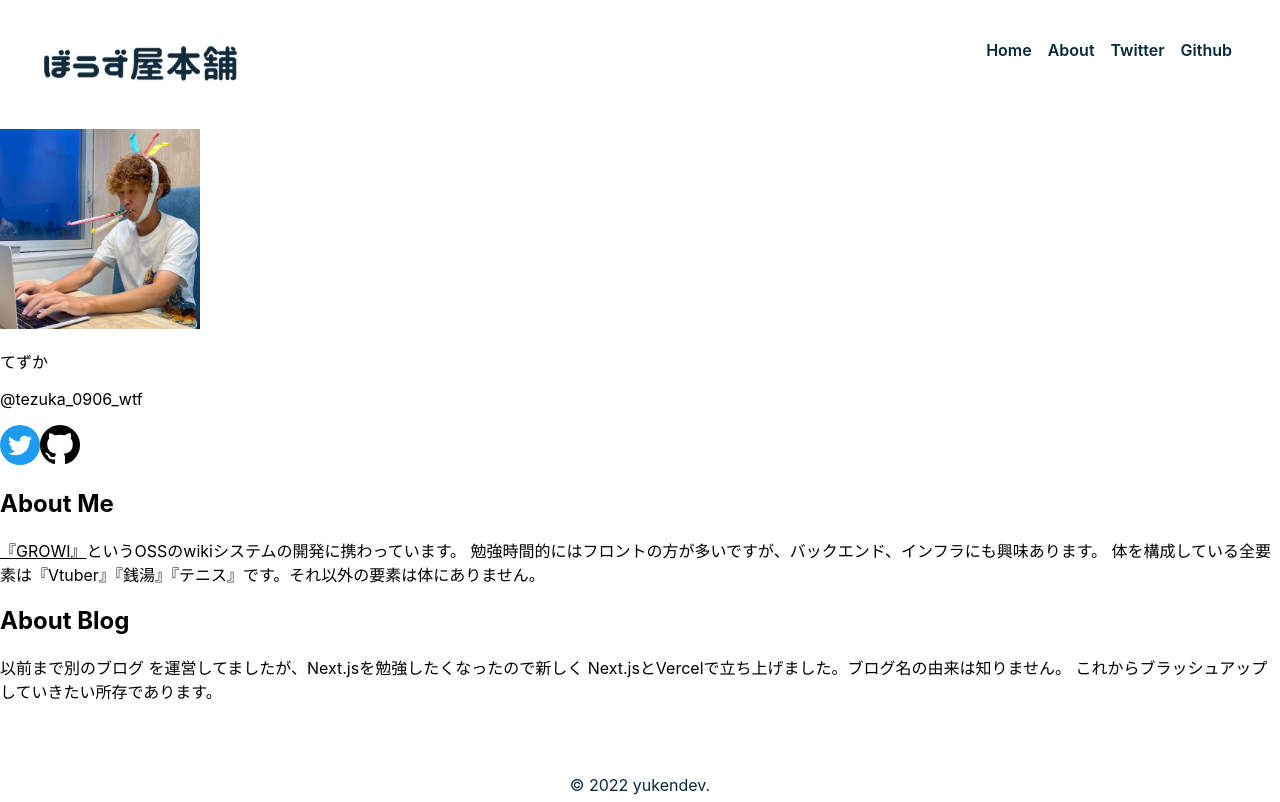
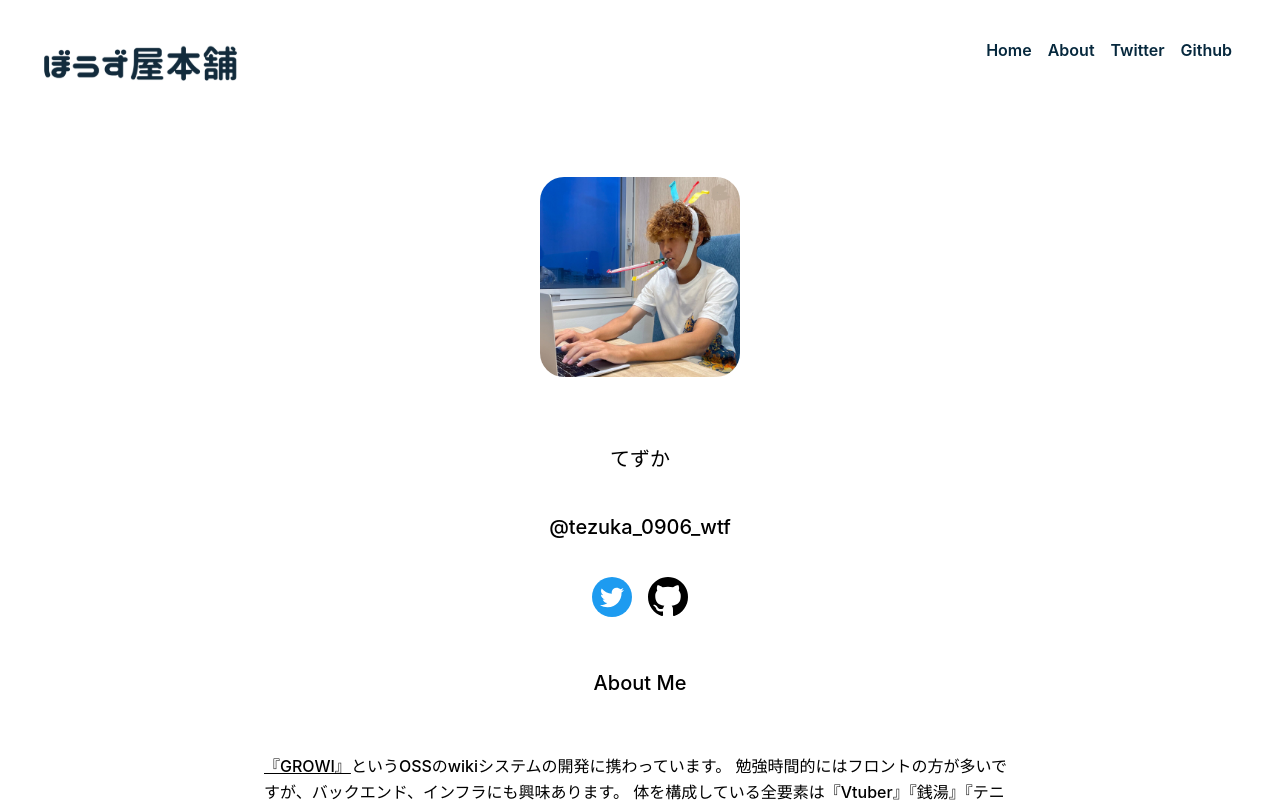
Before and after one commit to yukendev/blog, a Next.js app: page /me in a window 1280 px wide. Shown: the top 802 px of the page. Built offline with nearby package versions, Linux system fonts and the light colour scheme; no server answers.

Commit message:
style: refactor Me with css modules

```diff
--- /dev/null
+++ b/components/pages/Me.module.scss
@@ -0,0 +1,61 @@
+@use 'styles/mixins' as mixins;
+
+.me-page-wrapper {
+  display: flex;
+  flex-direction: column;
+
+  @include mixins.blog-contents-page-layout();
+}
+
+.image {
+  display: flex;
+  justify-content: center;
+  margin-top: 2.5rem;
+  margin-bottom: 2.5rem;
+
+  img {
+    border-radius: 1.5rem;
+  }
+}
+
+.name {
+  display: flex;
+  flex-direction: column;
+  margin-top: 0.5rem;
+  margin-bottom: 0.5rem;
+
+  p {
+    font-size: 1.25rem;
+    line-height: 1.75rem;
+    font-weight: 500;
+    text-align: center;
+  }
+}
+
+.sns-links {
+  display: flex;
+  justify-content: center;
+  gap: 1rem;
+  margin-top: 0.5rem;
+  margin-bottom: 0.5rem;
+}
+
+.about-title {
+  font-weight: 500;
+  font-size: 1.25rem;
+  line-height: 1.75rem;
+  margin-top: 2.5rem;
+  margin-bottom: 2.5rem;
+  text-align: center;
+}
+
+.about {
+  p {
+    line-height: 1.625;
+    font-weight: 500;
+
+    a {
+      text-decoration: underline;
+    }
+  }
+}
--- a/components/pages/Me.tsx
+++ b/components/pages/Me.tsx
@@ -2,46 +2,40 @@ import Image from 'next/image';
 import Twitter from '../../images/Twitter.svg';
 import GitHub from '../../images/GitHub.svg';
 
+import style from './Me.module.scss';
+
 export const MePage = () => {
   return (
-    <div className='flex flex-col content-between'>
+    <div className={style['me-page-wrapper']}>
       {/* 写真 */}
-      <div className='flex justify-center my-5'>
-        <Image
-          className='rounded-3xl'
-          src='/about.png'
-          width={200}
-          height={200}
-          alt='My avatar'
-        />
+      <div className={style['image']}>
+        <Image src='/about.png' width={200} height={200} alt='My avatar' />
       </div>
 
       {/* 名前 */}
-      <div className='flex flex-col content-center my-2'>
-        <p className='text-xl font-medium text-center font-medium'>てずか</p>
-        <p className='text-center font-medium'>@tezuka_0906_wtf</p>
+      <div className={style['name']}>
+        <p>てずか</p>
+        <p>@tezuka_0906_wtf</p>
       </div>
 
       {/* 各種アカウント */}
-      <nav className='flex justify-center my-2'>
+      <nav className={style['sns-links']}>
         {/* twitter */}
-        <a className='mr-2' href='https://twitter.com/tezuka_0906_wtf'>
+        <a href='https://twitter.com/tezuka_0906_wtf'>
           <Twitter widht={40} height={40} />
         </a>
 
         {/* GitHub */}
-        <a className='ml-2' href='https://github.com/yukendev'>
+        <a href='https://github.com/yukendev'>
           <GitHub widht={40} height={40} />
         </a>
       </nav>
 
       {/* About Me */}
-      <h2 className='mx-auto text-xl mt-10 font-medium'>About Me</h2>
-      <div className='p-3 mx-auto max-w-xl'>
-        <p className='font-medium leading-relaxed'>
-          <a href='https://growi.org/' style={{ textDecoration: 'underline' }}>
-            『GROWI』
-          </a>
+      <h2 className={style['about-title']}>About Me</h2>
+      <div className={style['about']}>
+        <p>
+          <a href='https://growi.org/'>『GROWI』</a>
           というOSSのwikiシステムの開発に携わっています。
           勉強時間的にはフロントの方が多いですが、バックエンド、インフラにも興味あります。
           体を構成している全要素は『Vtuber』『銭湯』『テニス』です。それ以外の要素は体にありません。
@@ -49,9 +43,9 @@ export const MePage = () => {
       </div>
 
       {/* About Blog */}
-      <h2 className='mx-auto text-xl mt-10 font-medium'>About Blog</h2>
-      <div className='p-3 mx-auto max-w-xl'>
-        <p className='font-medium'>
+      <h2 className={style['about-title']}>About Blog</h2>
+      <div className={style['about']}>
+        <p>
           以前まで別のブログ
           を運営してましたが、Next.jsを勉強したくなったので新しく
           Next.jsとVercelで立ち上げました。ブログ名の由来は知りません。
```
